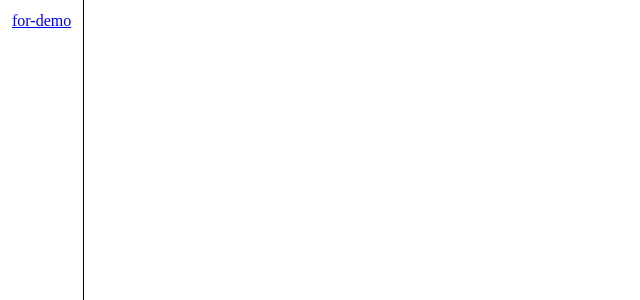
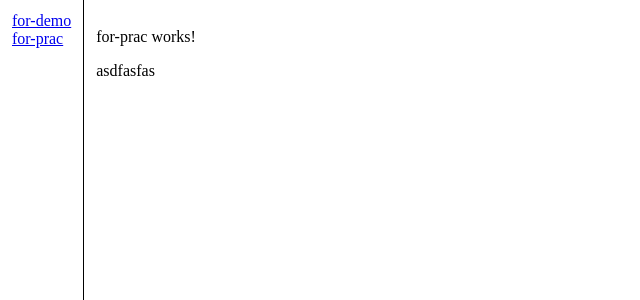
Before and after one commit to jbjobclement/for-demo, an Angular app: page /for-prac in a window 1280 px wide. Before the commit this address led to /. Shown: the top 300 px of the page, without its empty margins (0-640 px from the left). Built offline with nearby package versions, Linux system fonts and the light colour scheme.

Commit message:
for-prac set up

```diff
--- a/angular.json
+++ b/angular.json
@@ -100,5 +100,8 @@
         }
       }
     }
+  },
+  "cli": {
+    "analytics": "96bffc87-4c53-467b-8bfa-18b4a16881cd"
   }
 }
--- a/src/app/app-routing.module.ts
+++ b/src/app/app-routing.module.ts
@@ -1,7 +1,14 @@
 import { NgModule } from '@angular/core';
 import { RouterModule, Routes } from '@angular/router';
 
-const routes: Routes = [{ path: 'for-demo', loadChildren: () => import('./for-demo/for-demo.module').then(m => m.ForDemoModule) }];
+const routes: Routes = [
+  {
+    path: 'for-demo', loadChildren: () => import('./for-demo/for-demo.module').then(m => m.ForDemoModule)
+  },
+  {
+    path: 'for-prac', loadChildren: () => import('./for-prac/for-prac.module').then(m => m.ForPracModule)
+  }
+];
 
 @NgModule({
   imports: [RouterModule.forRoot(routes)],
--- a/src/app/app.component.html
+++ b/src/app/app.component.html
@@ -6,6 +6,10 @@
     >
       for-demo
     </a>
+    <br>
+    <a [routerLink]="['/for-prac']">
+    for-prac
+  </a>
   </div>
   <div class="content">
     <router-outlet></router-outlet>
--- a/src/app/app.module.ts
+++ b/src/app/app.module.ts
@@ -3,10 +3,12 @@ import { BrowserModule } from '@angular/platform-browser';
 
 import { AppRoutingModule } from './app-routing.module';
 import { AppComponent } from './app.component';
+import { ForPracComponent } from './for-prac/for-prac.component';
 
 @NgModule({
   declarations: [
-    AppComponent
+    AppComponent,
+    ForPracComponent
   ],
   imports: [
     BrowserModule,
--- /dev/null
+++ b/src/app/for-prac/for-prac-routing.module.ts
@@ -0,0 +1,11 @@
+import { NgModule } from '@angular/core';
+import { RouterModule, Routes } from '@angular/router';
+import { ForPracComponent } from './for-prac.component';
+
+const routes: Routes = [{ path: '', component: ForPracComponent }];
+
+@NgModule({
+  imports: [RouterModule.forChild(routes)],
+  exports: [RouterModule]
+})
+export class ForPracRoutingModule { }
--- /dev/null
+++ b/src/app/for-prac/for-prac.component.html
@@ -0,0 +1,2 @@
+<p>for-prac works!</p>
+<div>asdfasfas</div>
```
Also changed, not shown: src/app/for-prac/for-prac.component.ts (added, +10 -0 lines), src/app/for-prac/for-prac.module.ts (added, +14 -0 lines), src/app/for-prac/for-prac.component.scss (added), 1 other file (tests, documents, lock files or other folders).
